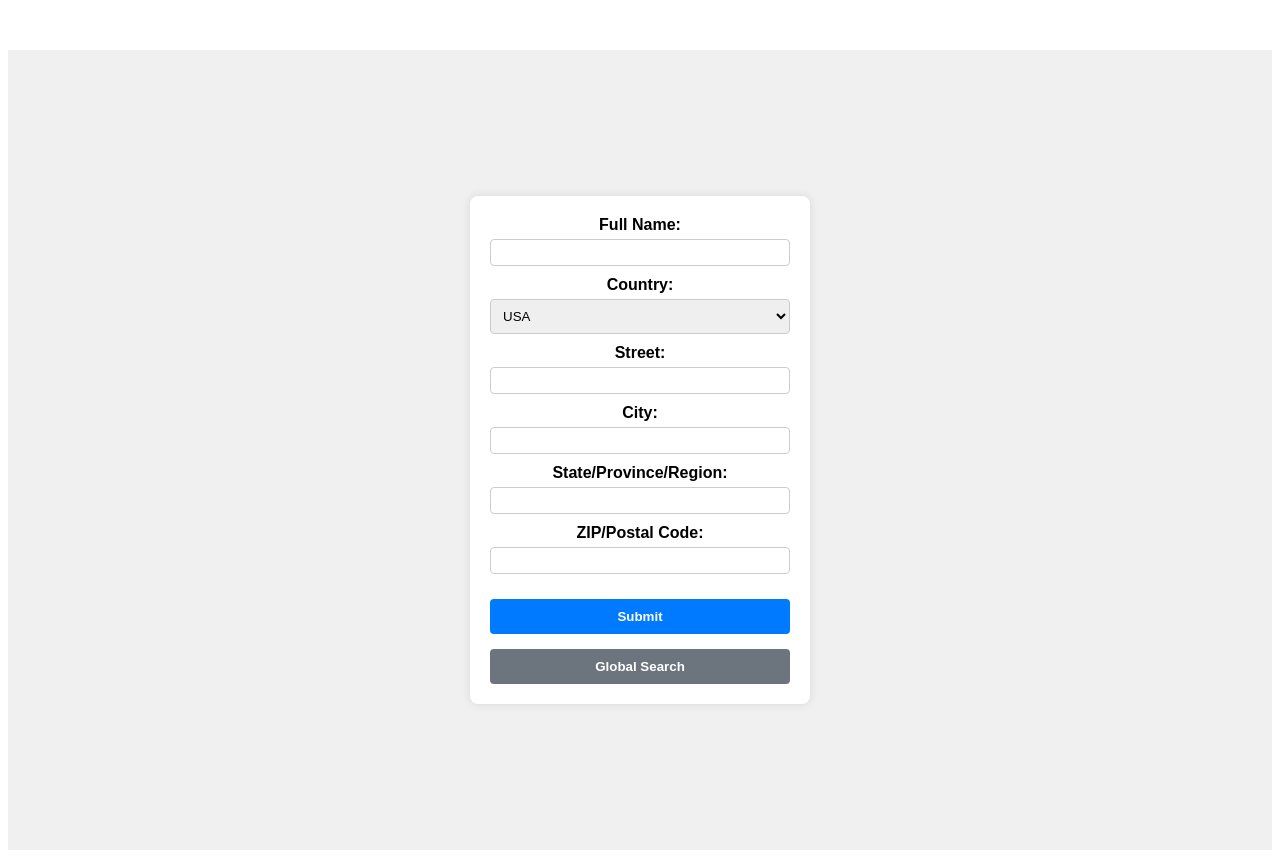
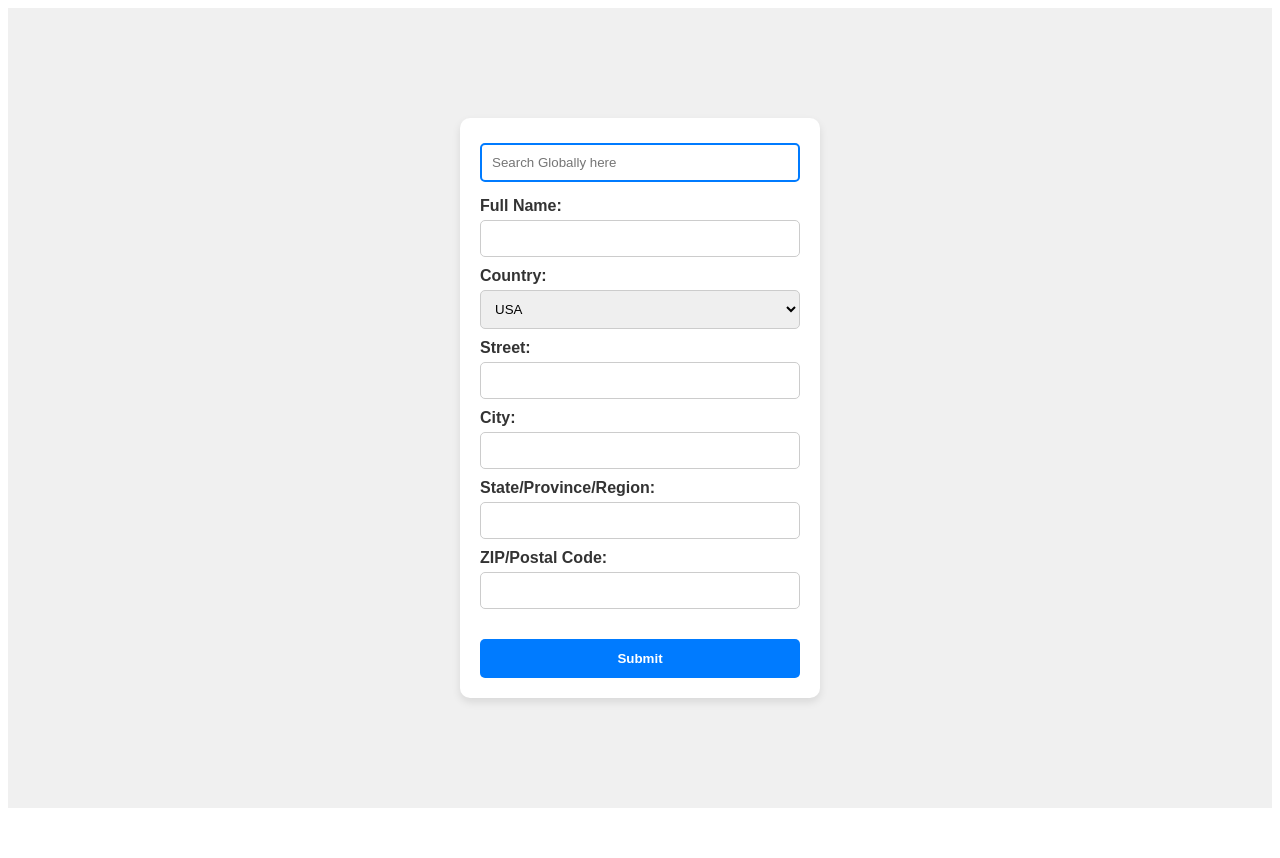
Before and after one commit to varuntej07/AddressArchitect, a React (Create React App) app in the folder client/: page / in a window 1280 px wide. After the commit the page ends 816 px from the top, so only its background shows below. Built offline with nearby package versions, Linux system fonts and the light colour scheme.

Commit message:
Enhanced layout and styling

```diff
--- a/client/src/App.css
+++ b/client/src/App.css
@@ -4,53 +4,77 @@
     align-items: center;
     min-height: 100vh;
     background-color: #f0f0f0;
-    font-family: Arial, sans-serif;
+    font-family: sans-serif;
 }
 
 .address-form {
-    background-color: #fff;
+    background-color: #ffffff;
     padding: 20px;
-    border-radius: 8px;
-    box-shadow: 0 0 10px rgba(0, 0, 0, 0.1);
-    width: 300px;
+    border-radius: 10px;
+    box-shadow: 0 4px 8px rgba(0, 0, 0, 0.1);
+    width: 320px;
     display: flex;
     flex-direction: column;
+    transition: transform 0.3s ease, box-shadow 0.3s ease;
+}
+
+    .address-form:hover {
+        transform: translateY(-5px);
+        box-shadow: 0 8px 16px rgba(0, 0, 0, 0.2);
     }
 
     .address-form label {
         margin-bottom: 10px;
         font-weight: bold;
+        color: #333;
     }
 
     .address-form input,
     .address-form select {
         margin-top: 5px;
-    padding: 8px;
+        padding: 10px;
         border: 1px solid #ccc;
-    border-radius: 4px;
+        border-radius: 5px;
+        width: 100%;
+        box-sizing: border-box;
+        transition: border-color 0.3s ease, box-shadow 0.3s ease;
+    }
+
+        .address-form input:focus,
+        .address-form select:focus {
+            border-color: #007bff;
+            box-shadow: 0 0 5px rgba(0, 123, 255, 0.5);
+            outline: none;
+        }
+
+    .address-form button {
+        margin-top: 20px;
+        padding: 12px;
+        background-color: #007bff;
+        color: #ffffff;
+        border: none;
+        border-radius: 5px;
+        cursor: pointer;
+        font-weight: bold;
+        transition: background-color 0.3s ease, transform 0.3s ease;
+    }
+
+        .address-form button:hover {
+            background-color: #0056b3;
+            transform: translateY(-2px);
+        }
+
+    .address-form input[type="search"] {
+        margin-bottom: 15px;
+        padding: 10px;
+        border: 2px solid #007bff;
+        border-radius: 5px;
         width: 100%;
         box-sizing: border-box;
     }
 
-.address-form button {
-    margin-top: 15px;
-    padding: 10px;
-    background-color: #007bff;
-    color: white;
-    border: none;
-    border-radius: 4px;
-    cursor: pointer;
-    font-weight: bold;
+        .address-form input[type="search"]:focus {
+            border-color: #0056b3;
+            box-shadow: 0 0 5px rgba(0, 86, 179, 0.5);
+            outline: none;
         }
-
-.address-form button:hover {
-    background-color: #0056b3;
-}
-
-.address-form button[type="button"] {
-    background-color: #6c757d;
-}
-
-.address-form button[type="button"]:hover {
-    background-color: #5a6268;
-}
--- a/client/src/App.js
+++ b/client/src/App.js
@@ -1,6 +1,6 @@
 import React, { useState } from 'react';
 import axios from 'axios';
-import './App.css'; // Import the CSS file
+import './App.css';
 
 function HomePage() {
     const [address, setAddress] = useState({
@@ -27,14 +27,20 @@ function HomePage() {
             });
     };
 
-    const handleGlobalSearch = () => {
-        console.log('Global search initiated');
-        // Implement search functionality as needed
+    const [searchInput, setSearchInput] = useState("");
+
+    const handleChange = (e) => {
+        e.preventDefault();
+        setSearchInput(e.target.value);
     };
 
     return (
         <div className="App">
             <form onSubmit={handleSubmit} className="address-form">
+                <input type="search"
+                    placeholder="Search Globally here"
+                    onChange={handleChange}
+                    value={searchInput} />
                 <label>
                     Full Name:
                     <input type="text" name="name" value={address.name} onChange={handleInputChange} />
@@ -64,7 +70,6 @@ function HomePage() {
                     <input type="text" name="postalCode" value={address.postalCode} onChange={handleInputChange} />
                 </label>
                 <button type="submit">Submit</button>
-                <button type="button" onClick={handleGlobalSearch}>Global Search</button>
             </form>
         </div>
     );
--- a/client/src/index.css
+++ /dev/null
@@ -1,27 +0,0 @@
-.App {
-    text-align: center;
-    margin-top: 50px;
-}
-
-.address-form {
-    display: flex;
-    flex-direction: column;
-    width: 300px;
-    margin: auto;
-}
-
-    .address-form label {
-        margin-bottom: 10px;
-    }
-
-    .address-form input[type='text'],
-    .address-form select {
-        padding: 5px;
-        margin-top: 5px;
-    }
-
-    .address-form button {
-        padding: 10px;
-        margin-top: 20px;
-        cursor: pointer;
-    }
--- a/client/src/index.js
+++ b/client/src/index.js
@@ -1,6 +1,5 @@
 import React from 'react';
 import ReactDOM from 'react-dom/client';
-import './index.css';
 import HomePage from './App';
 import reportWebVitals from './reportWebVitals';
 
--- a/package.json
+++ b/package.json
@@ -5,5 +5,9 @@
     "cors": "^2.8.5",
     "express": "^4.19.2",
     "mongoose": "^8.3.4"
+  },
+  "devDependencies": {
+    "eslint": "^9.3.0",
+    "tailwindcss": "^3.4.3"
   }
 }
```
Also changed, not shown: 1 other file (tests, documents, lock files or other folders). Lines whose indentation alone changed are shown as unchanged.
